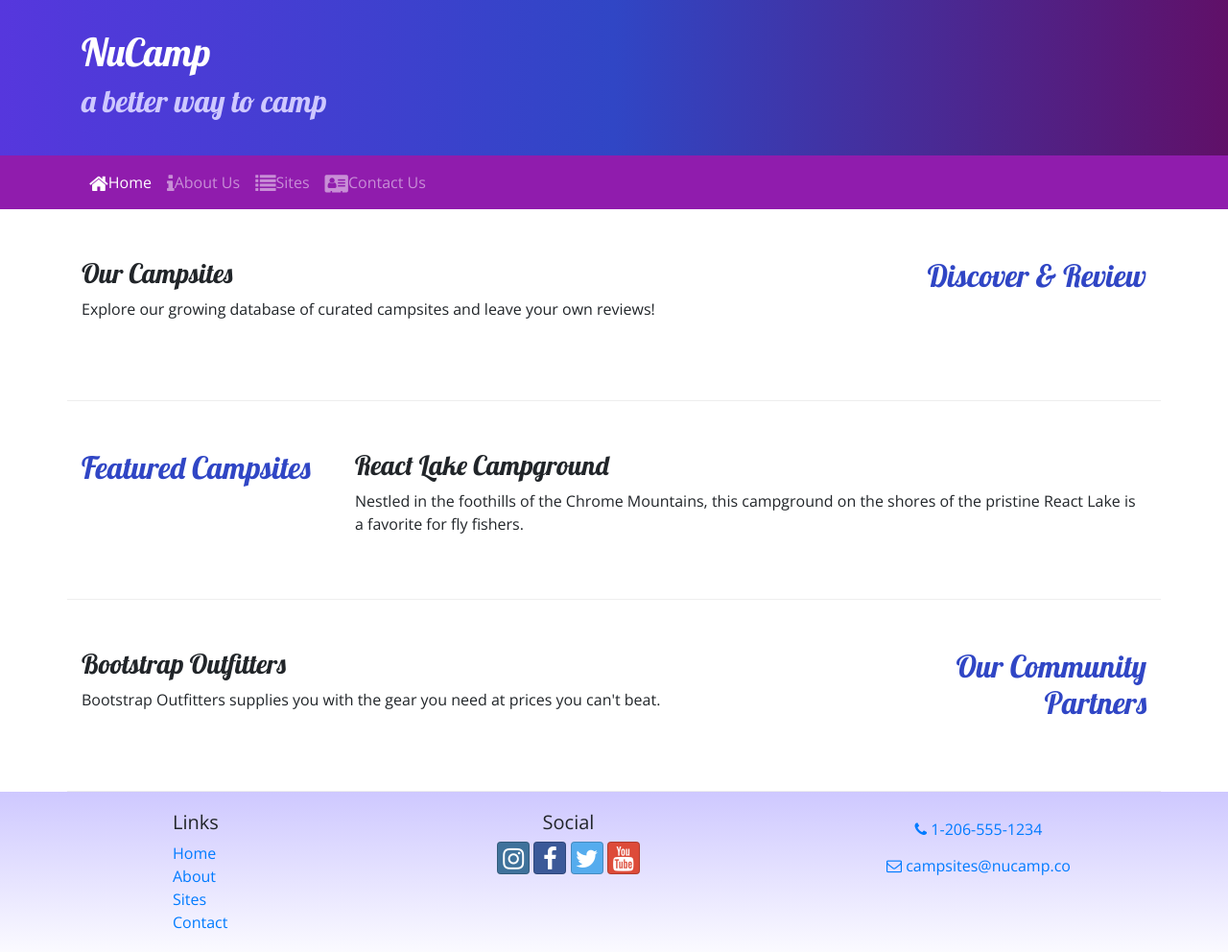
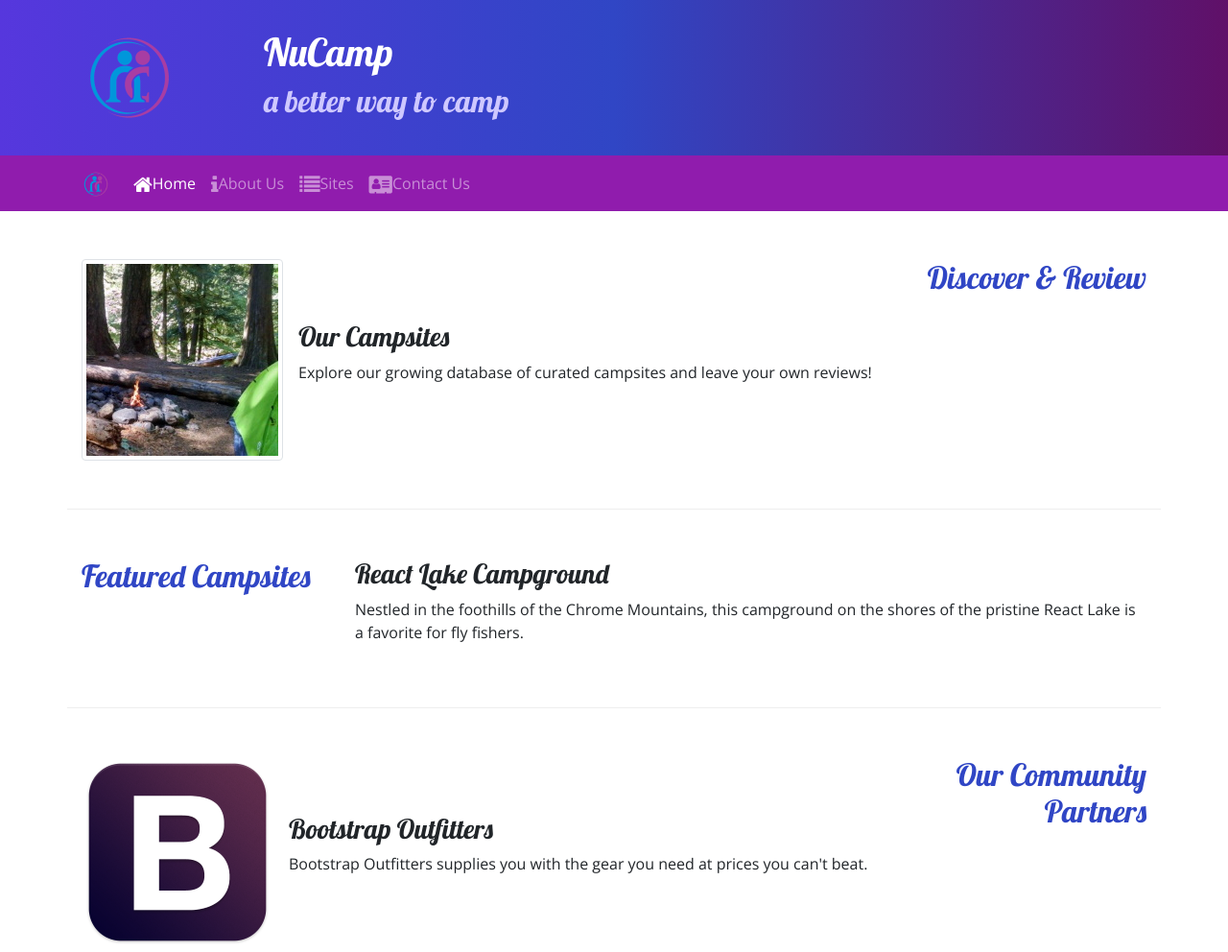
Before and after one commit to Pete-McGarty/BootstrapClassProject, a website: page index.html in a window 1280 px wide. Shown: the top 992 px of the page at 96% size. Drawn offline with nearby package versions, Linux system fonts and the light colour scheme.

Commit message:
Images and Media

```diff
--- a/index.html
+++ b/index.html
@@ -22,6 +22,9 @@
     <header class="jumbotron jumbotron-fluid">
         <div class="container">
             <div class="row">
+                <div class="col-4 col-sm-3 col-md-2 align-self-center">
+                    <a href="#"><img src="img/logo.png" class="img-fluid"></a>
+                </div>
                 <div class="col">
                     <h1>NuCamp</h1>
                     <h2>a better way to camp</h2>
@@ -32,7 +35,8 @@
 
     <nav class="navbar navbar-expand-sm navbar-dark sticky-top">
         <div class="container">
-            <button class="navbar-toggler ml-auto" type="button" data-toggle="collapse" data-target="#nucampNavbar">
+            <a class="navbar-brand" href="#"><img src="img/logo.png" height="30" width="30"></a>
+            <button class="navbar-toggler" type="button" data-toggle="collapse" data-target="#nucampNavbar">
                 <span class="navbar-toggler-icon"></span>
             </button>
 
@@ -53,8 +57,13 @@
                 <h2 class="text-sm-right">Discover & Review</h2>
             </div>
             <div class="col">
-                <h3>Our Campsites</h3>
-                <p class="d-none d-sm-block">Explore our growing database of curated campsites and leave your own reviews!</p>
+                <div class="media">
+                    <img class="d-flex mr-3 img-thumbnail" src="img/breadcrumb-trail-thumb.jpg" alt="breadcrumb trail"/>
+                        <div class="media-body align-self-center">
+                            <h3>Our Campsites</h3>
+                            <p class="d-none d-sm-block">Explore our growing database of curated campsites and leave your own reviews!</p>
+                        </div>
+                </div>
             </div>
         </div>
 
@@ -74,8 +83,13 @@
                 <h2 class="text-sm-right">Our Community Partners</h2>
             </div>
             <div class="col">
-                <h3>Bootstrap Outfitters</h3>
-                <p class="d-none d-sm-block">Bootstrap Outfitters supplies you with the gear you need at prices you can't beat.</p>
+                <div class="media">
+                    <img class="d-flex mr-3 ing-thumbnail" src="img/bootstrap-thumb.png" alt="Bootstrap Outfitters" />
+                        <div class="media-body align-self-center">
+                            <h3>Bootstrap Outfitters</h3>
+                            <p class="d-none d-sm-block">Bootstrap Outfitters supplies you with the gear you need at prices you can't beat.</p>
+                        </div>
+                </div>
             </div>
         </div>
     </div>
```
Also changed, not shown: aboutus.html (+5 -2 lines), contactus.html (+11 -5 lines), img/bootstrap-thumb.png (added), img/breadcrumb-trail-thumb.jpg (added), img/breadcrumb-trail.jpg (added), img/chrome-river-thumb.jpg (added), img/chrome-river.jpg (added), img/logo.png (added), img/react-lake-thumb.jpg (added), img/react-lake.jpg (added).
